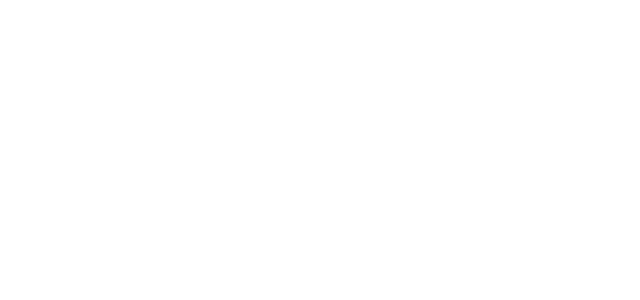
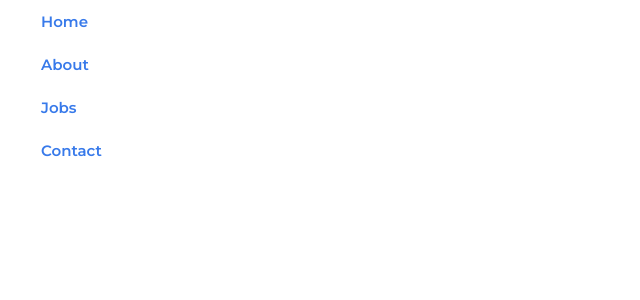
Before and after one commit to mkropidlowski/jobs-portal, a Next.js app: page / in a window 1280 px wide. Shown: the top 300 px of the page, without its empty margins (0-640 px from the left). Built offline with nearby package versions, Linux system fonts and the light colour scheme.

Commit message:
JOB-2: Create navbar component

```diff
--- /dev/null
+++ b/components/molecules/NavBar/Navbar.tsx
@@ -0,0 +1,32 @@
+import styles from './navbar.module.scss';
+import { menuLinks } from './helpers';
+import Link from 'next/link';
+import Button from '../../atoms/Button/Button';
+
+export interface INavbarProps {
+	links?: INavbarProps[];
+	text?: string;
+}
+
+const Navbar: React.FC<INavbarProps> = ({ links = menuLinks }) => {
+	return (
+		<nav className={styles.container}>
+			<ul>
+				{Object.values(links).map(({ id, text }) => {
+					const linkHref = `/#${id}`;
+					return (
+						<li key={text}>
+							<Link href={linkHref}>
+								<Button type="button" color="secondary">
+									{text}
+								</Button>
+							</Link>
+						</li>
+					);
+				})}
+			</ul>
+		</nav>
+	);
+};
+
+export default Navbar;
--- /dev/null
+++ b/components/molecules/NavBar/helpers.ts
@@ -0,0 +1,18 @@
+export const menuLinks = {
+	home: {
+		id: '',
+		text: 'Home',
+	},
+	about: {
+		id: 'about',
+		text: 'About',
+	},
+	jobs: {
+		id: 'jobs',
+		text: 'Jobs',
+	},
+	contact: {
+		id: 'contact',
+		text: 'Contact',
+	},
+};
--- /dev/null
+++ b/components/molecules/NavBar/navbar.module.scss
@@ -0,0 +1,2 @@
+@import 'styles/variables.scss';
+@import 'styles/breakpoints.scss';
--- /dev/null
+++ b/components/templates/base/base.module.scss
@@ -0,0 +1,2 @@
+@import 'styles/variables.scss';
+@import 'styles/breakpoints.scss';
--- a/pages/index.tsx
+++ b/pages/index.tsx
@@ -1,3 +1,4 @@
+import Navbar from 'components/molecules/NavBar/Navbar';
 import type { NextPage } from 'next';
 import Head from 'next/head';
 
@@ -9,6 +10,7 @@
 				<meta name="description" content="Generated by create next app" />
 				<link rel="icon" href="/favicon.ico" />
 			</Head>
+			<Navbar />
 		</div>
 	);
 };
--- a/tsconfig.json
+++ b/tsconfig.json
@@ -6,10 +6,8 @@
 		},
 		"target": "es5",
 		"lib": ["dom", "dom.iterable", "esnext"],
-		"types": ["node"],
 		"allowJs": true,
 		"skipLibCheck": true,
-		"allowSyntheticDefaultImports": true,
 		"strict": false,
 		"forceConsistentCasingInFileNames": true,
 		"noEmit": true,
@@ -19,9 +17,7 @@
 		"moduleResolution": "node",
 		"resolveJsonModule": true,
 		"isolatedModules": true,
-		"jsx": "preserve",
-		"noFallthroughCasesInSwitch": true,
-		"outDir": "./dist"
+		"jsx": "preserve"
 	},
 	"include": ["next-env.d.ts", "**/*.ts", "**/*.tsx"],
 	"exclude": ["node_modules"]
```
Also changed, not shown: components/templates/base/Base.mocks.ts (added, +9 -0 lines), components/templates/base/Base.tsx (added, +11 -0 lines), 2 other files (tests, documents, lock files or other folders).
